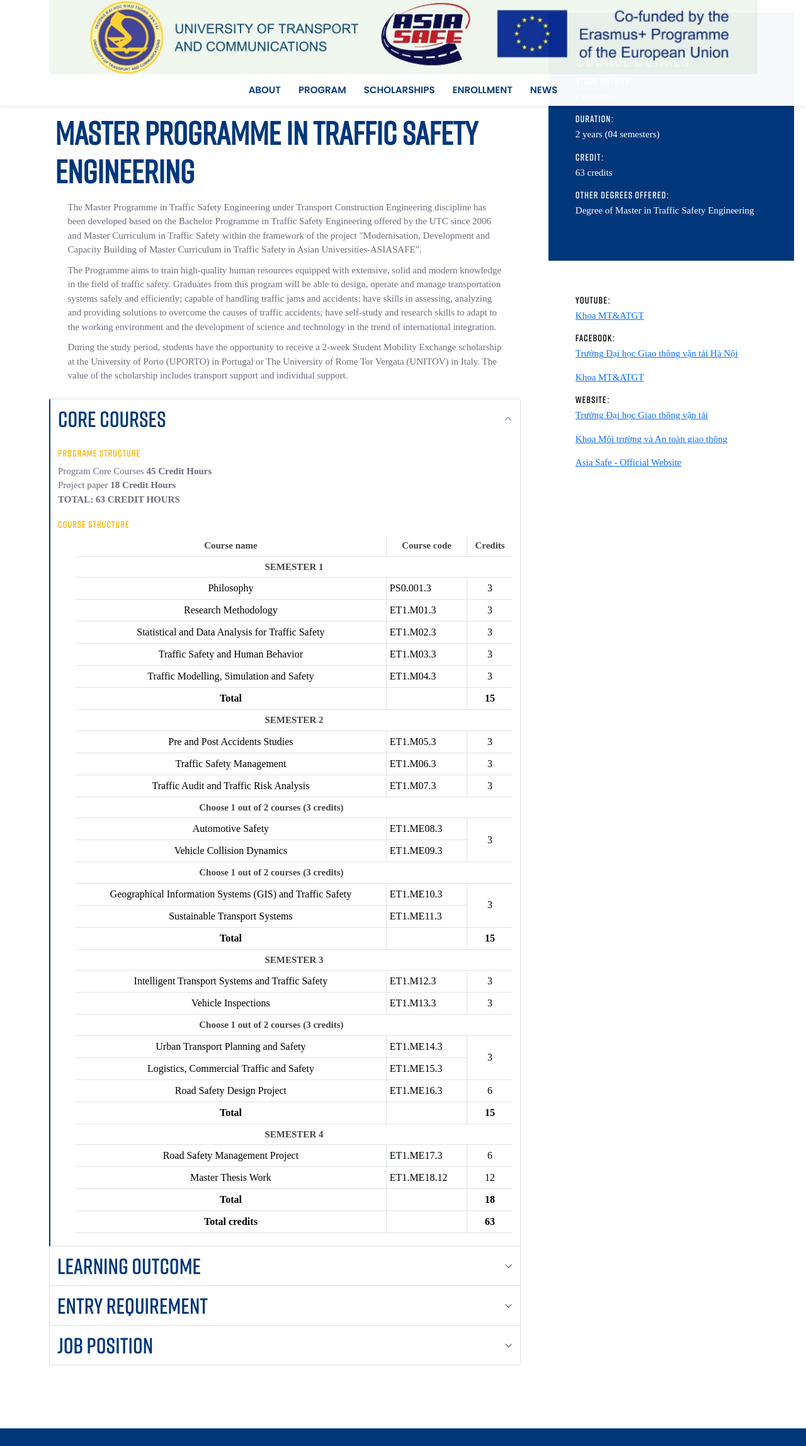
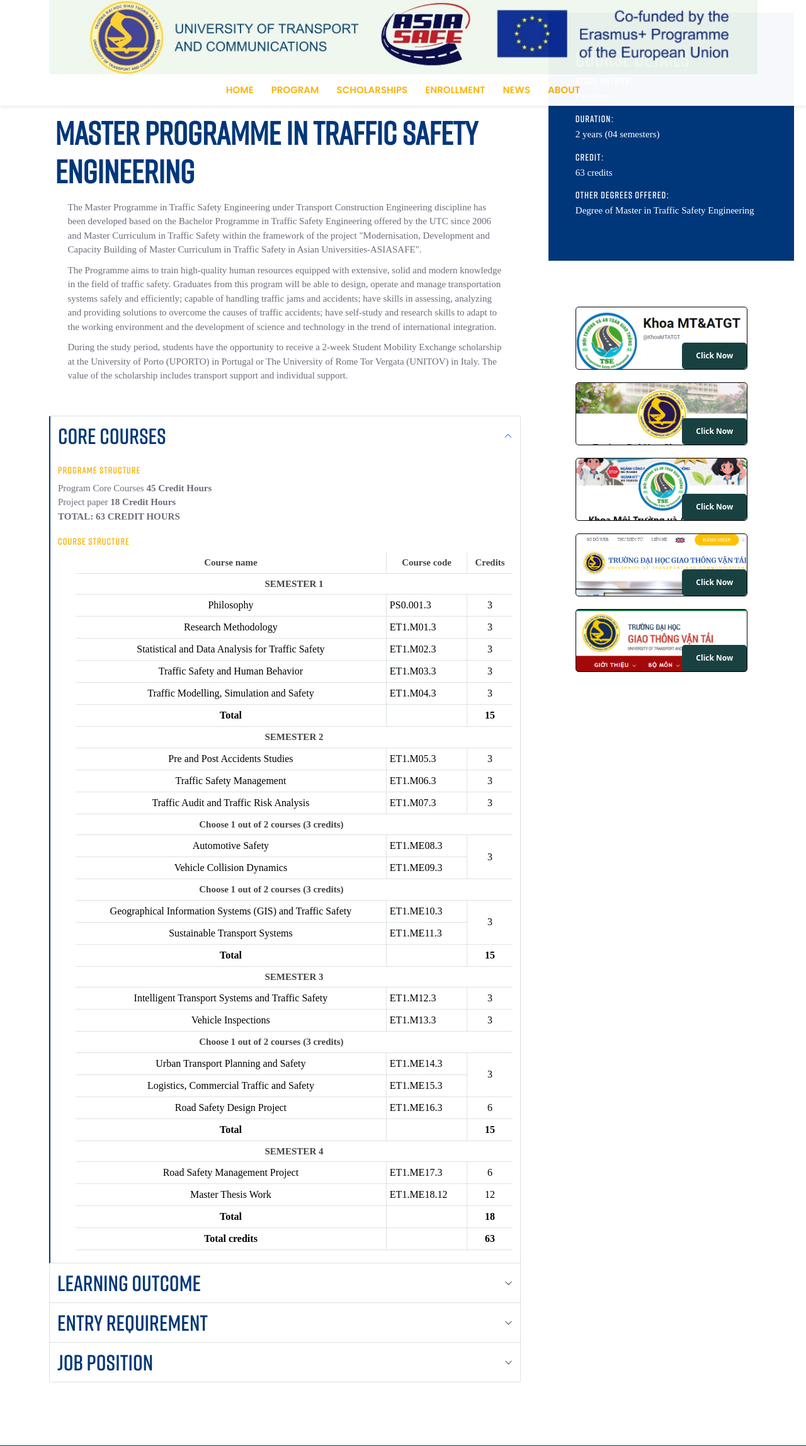
Before and after one commit to buind/websiteasiasafe, a PHP site: page / in a window 1280 px wide. Shown: the top 2296 px of the page at 63% size. Run offline with PHP 8.4, Linux system fonts and the light colour scheme; some libraries are stand-ins or nearby versions.

Commit message:
fix right content and add js change color navbar

```diff
--- a/header.php
+++ b/header.php
@@ -1,11 +1,12 @@
 <?php
 $url = $_SERVER['REQUEST_URI'];
 $menuItems = array(
-    array("url" => "index.php", "label" => "About"),
+    array("url" => "index.php", "label" => "Home"),
     array("url" => "program.php", "label" => "Program"),
     array("url" => "scholarships.php", "label" => "Scholarships"),
     array("url" => "enrollment.php", "label" => "Enrollment"),
-    array("url" => "new.php", "label" => "News")
+    array("url" => "new.php", "label" => "News"),
+    array("url" => "about.php", "label" => "About")
 );
 ?>
 <!DOCTYPE html>
@@ -56,6 +57,18 @@ $menuItems = array(
                             </a>
                         <?php endforeach; ?>
                     </div>
+                    <script>
+                        var page = window.location.pathname.split("/").pop();
+                        var navLinks = document.querySelectorAll(".nav-link");
+                        navLinks.forEach((link) => {
+                            if (link.href.includes(page)) {
+                                link.classList.add("active-link");
+                            }
+                            else {
+                                link.classList.add("active-link-default");
+                            }
+                        });
+                    </script>
                 </div>
             </div>
         </div>
--- a/index.php
+++ b/index.php
@@ -60,15 +60,21 @@
                                     Website Khoa: Khoa Môi trường và An toàn giao thông (utc.edu.vn)
                                     Website asiasafe: Asia Safe – Official Website
                                     -->
-                                    <h6>Youtube:</h6>
-                                    <p><a class="link-custom" href="https://www.youtube.com/@KhoaMTATGT">Khoa MT&ATGT</a></p>
-                                    <h6>Facebook:</h6>
-                                    <p><a class="link-custom" href="https://www.facebook.com/dhgtvtcaugiay">Trường Đại học Giao thông vận tải Hà Nội</a></p>
-                                    <p><a class="link-custom" href="https://www.youtube.com/@KhoaMTATGT">Khoa MT&ATGT</a></p>
-                                    <h6>Website:</h6>
-                                    <p><a class="link-custom" href="https://utc.edu.vn">Trường Đại học Giao thông vận tải</a></p>
-                                    <p><a class="link-custom" href="http://tse.utc.edu.vn/">Khoa Môi trường và An toàn giao thông</a></p>
-                                    <p><a class="link-custom" href="https://asiasafe.utc.edu.vn"> Asia Safe - Official Website</a></p>
+                                    <div class="img-social" style="background-image: url('./image/youtube.png')">
+                                        <div><a href="https://www.youtube.com/@KhoaMTATGT" class="social-click">Click Now</a></div>
+                                    </div>
+                                    <div class="img-social" style="background-image: url('./image/img-fbtruong.png')">
+                                        <div><a href="https://www.facebook.com/dhgtvtcaugiay" class="social-click">Click Now</a></div>
+                                    </div>
+                                    <div class="img-social" style="background-image: url('./image/img-khoa.png')">
+                                        <div><a href="https://www.facebook.com/khoamoitruongvaantoangiaothong" class="social-click">Click Now</a></div>
+                                    </div>
+                                    <div class="img-social" style="background-image: url('./image/img-webtruong.png')">
+                                        <div><a href="https://utc.edu.vn" class="social-click">Click Now</a></div>
+                                    </div>
+                                    <div class="img-social" style="background-image: url('./image/img-webkhoa.png')">
+                                        <div><a href="http://tse.utc.edu.vn/" class="social-click">Click Now</a></div>
+                                    </div>
                                 </div>
                             </div>
                         </div>
--- a/style.css
+++ b/style.css
@@ -79,7 +79,7 @@ h6 {
 .nav-item > a {
   text-transform: uppercase;
   font-size: 15px;
-  color: #00377a !important;
+  color: #00377a;
   font-weight: 600;
   line-height: 30px;
   font-family: "Poppins", sans-serif;
@@ -196,7 +196,7 @@ h6 {
 }
 .course-container-fixed {
   margin-top: 0;
-  position: fixed;
+  /* position: fixed; */
   top: 170px;
   width: 433.2px;
   padding: 0;
@@ -476,9 +476,9 @@ table td {
   .main-content .content {
     flex-wrap: nowrap;
   }
-  .course-container-fixed {
+  /* .course-container-fixed {
     position: fixed;
-  }
+  } */
   .main-content {
     width: 66.666%;
   }
@@ -566,3 +566,56 @@ table td {
   align-items: center;
   gap: 1rem;
 }
+
+/* Positive static for content2 */
+.accordion,.program,.scholarships{
+  margin-top: -500px;
+}
+
+/* Social-images */
+.img-social{
+  width: 90%;
+  height: 100px;
+  background-size: cover;
+  background-repeat: no-repeat;
+  position: relative;
+  margin: 20px 0px;
+  border: 1px solid;
+  border-radius: 5px;
+  overflow: hidden;
+}
+
+
+.social-click {
+  display: inline-block;
+  padding: 10px 20px;
+  font-size: 12px;
+  font-weight: bold;
+  text-align: center;
+  text-decoration: none;
+  color: rgb(255, 255, 255);
+  background-color: #1a4141;
+  border-radius: 5px;
+  border: 2px solid transparent;
+  transition: background-color 0.3s ease, border-color 0.3s ease;
+  position: absolute;
+  right: 0;
+  bottom: 0;
+}
+
+.social-click:hover {
+  opacity: 90%;
+}
+
+.social-click:active {
+  background-color: #003865;
+  border-color: #002752;
+}
+
+.active-link {
+  color: #fab309 !important; /* Adjust this color as needed */
+}
+
+.active-link-default {
+  color: #0c1059 !important; /* Adjust this color as needed */
+}
```
Also changed, not shown: enrollment.php (+15 -9 lines), new.php (+15 -9 lines), program.php (+15 -9 lines), scholarships.php (+15 -9 lines), about.php (added), image/img-fbtruong.png (added), image/img-khoa.png (added), image/img-webkhoa.png (added), image/img-webtruong.png (added), image/youtube.png (added).
